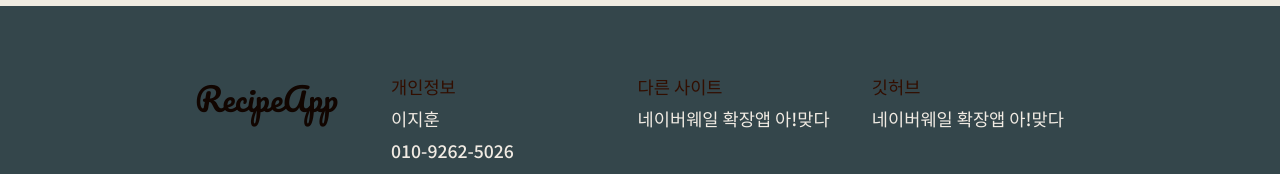
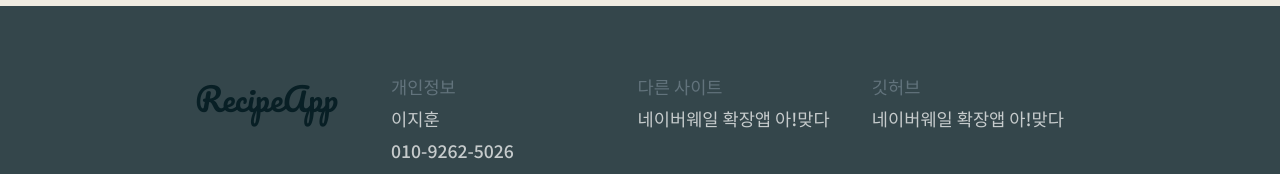
Before and after one commit to JiHoon-0330/recipe-app-recat, a React (Create React App) app: page /search/1 in a window 1280 px wide. Shown: the part 566-740 px from the top of the page. Built offline with nearby package versions, Linux system fonts and the light colour scheme; no server answers.

Commit message:
footer 변경

```diff
--- a/src/component/Footer/style.module.css
+++ b/src/component/Footer/style.module.css
@@ -7,17 +7,17 @@ footer {
   padding: 1.5em 2em;
   padding-top: 4em;
   background-color: #34464b;
-  color: rgb(241, 235, 227);
+  color: #c6cbcc;
 }
 
 a {
   all: unset;
   cursor: pointer;
-  color: rgb(241, 235, 227);
+  color: #c6cbcc;
 }
 
 .menu {
-  color: #320e00;
+  color: rgb(98, 115, 124);
 }
 
 .title {
@@ -25,7 +25,7 @@ a {
   font-size: 2rem;
   font-weight: 500;
   margin-right: 1em;
-  color: #110500;
+  color: #081f25;
 }
 
 .container {
```
Also changed, not shown: 1 other file (tests, documents, lock files or other folders).
